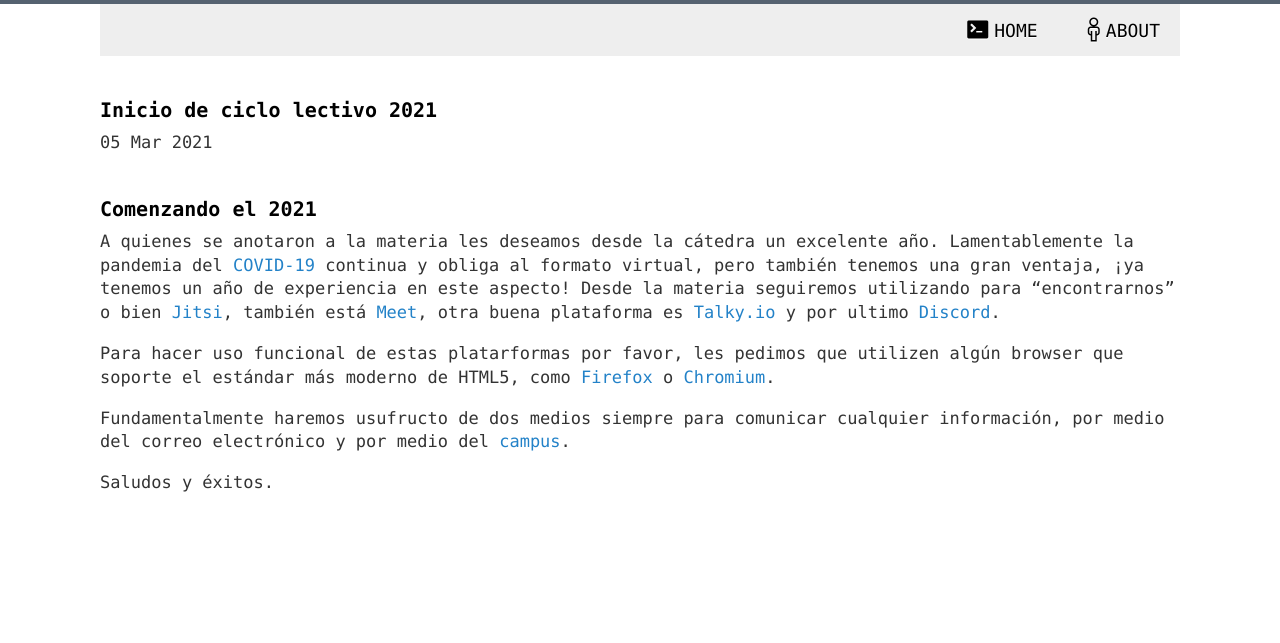
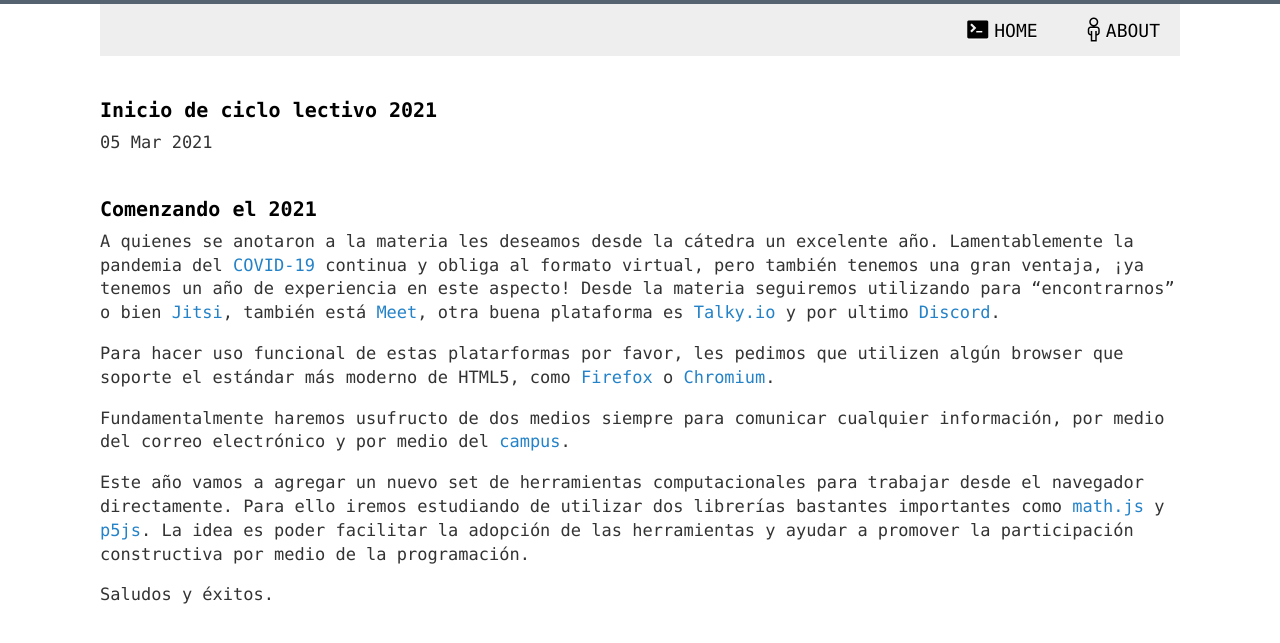
Before and after one commit to 1nv1/UTN-FRN-ASS, a Jekyll site: the page built from _posts/2021-03-05-Inicio.markdown, in a window 1280 px wide. Shown: the top 643 px of the page. Built offline with Jekyll 4.4.1, drawn with Linux system fonts in a browser that asks for light colours; comment, search, counter and statistics services are not loaded.

Commit message:
Updated post

```diff
--- a/_posts/2021-03-05-Inicio.markdown
+++ b/_posts/2021-03-05-Inicio.markdown
@@ -24,4 +24,10 @@ o [Chromium](https://www.chromium.org/).
 Fundamentalmente haremos usufructo de dos medios siempre para comunicar cualquier información,
 por medio del correo electrónico y por medio del [campus](https://frn.cvg.utn.edu.ar/).
 
+Este año vamos a agregar un nuevo set de herramientas computacionales para trabajar desde el
+navegador directamente. Para ello iremos estudiando de utilizar dos librerías bastantes
+importantes como [math.js](https://mathjs.org/) y [p5js](https://p5js.org/). La idea es poder
+facilitar la adopción de las herramientas y ayudar a promover la participación constructiva
+por medio de la programación.
+
 Saludos y éxitos.
```
